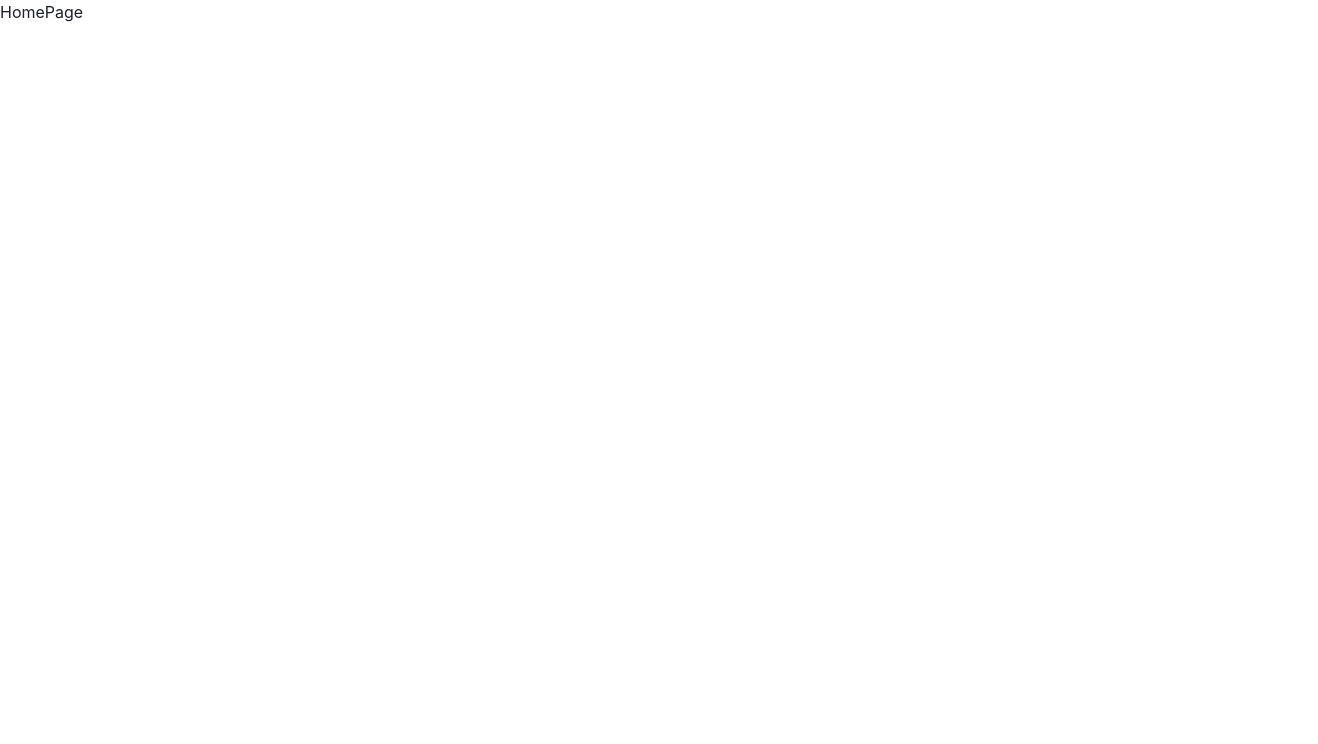
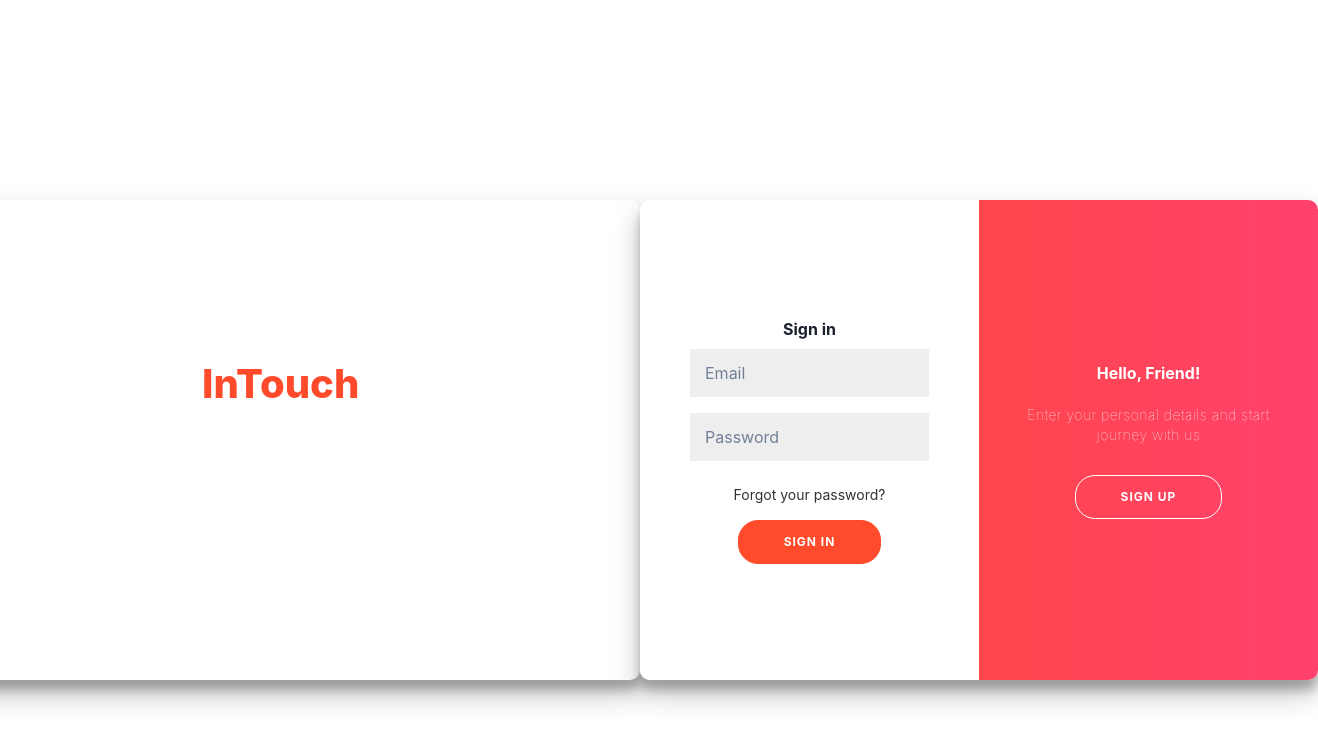
Before and after one commit to vigkrishna/InTouch, a React (Create React App) app in the folder frontend/: page / in a window 1280 px wide. Shown: the top 744 px of the page, 1318 px wide, since content can reach past the window. Built offline with nearby package versions, Linux system fonts and the light colour scheme.

Commit message:
frontend work

```diff
--- a/frontend/package.json
+++ b/frontend/package.json
@@ -16,6 +16,7 @@
     "react-dom": "^18.2.0",
     "react-router-dom": "^5.3.4",
     "react-scripts": "5.0.1",
+    "styled-components": "^6.0.5",
     "web-vitals": "^2.1.4"
   },
   "nodemonConfig": {
--- a/frontend/src/App.css
+++ b/frontend/src/App.css
@@ -0,0 +1,12 @@
+@import url('https://fonts.googleapis.com/css2?family=Poppins:wght@300;700&family=Roboto:wght@300;400;700&display=swap');
+
+html{
+    margin: 0;
+    padding: 0;
+}
+
+.App{
+    margin-top:20vh;
+    min-height : 100vh;
+    display: flex;
+}
--- a/frontend/src/Pages/ChatPage.js
+++ b/frontend/src/Pages/ChatPage.js
@@ -16,7 +16,7 @@
   return (
     <div>
       {chat.map((chat_ele) => (
-        <div>{chat_ele.chatName} </div>
+        <div key={chat_ele._id}>{chat_ele.chatName} </div>
       ))}
     </div>
   );
--- /dev/null
+++ b/frontend/src/Pages/Components.js
@@ -0,0 +1,194 @@
+import styled from "styled-components";
+
+export const Container = styled.div`
+  background-color: #fff;
+  border-radius: 10px;
+  box-shadow: 0 14px 28px rgba(0, 0, 0, 0.25), 0 10px 10px rgba(0, 0, 0, 0.22);
+  position: relative;
+  overflow: hidden;
+  width: 678px;
+  max-width: 100%;
+  min-height: 400px;
+  margin-top:40vh;
+`;
+
+export const Container1 = styled.div`
+display: flex;
+flex-direction: row;
+  background-color: #fff;
+  border-radius: 10px;
+  box-shadow: 0 14px 28px rgba(0, 0, 0, 0.25), 0 10px 10px rgba(0, 0, 0, 0.22);
+  position: relative;
+  overflow: hidden;
+  width: 678px;
+  max-width: 100%;
+  min-height: 400px;
+  margin-top:40vh;
+`;
+
+
+export const Text = styled.div`
+
+font-size: 2.5rem;
+color: #ff4b2b;
+align-text: center;
+font-weight: 800;
+margin: 12vw 30vh
+
+
+`;
+
+export const Box= styled.div`
+
+font-size: 1.5rem;
+color: black ;
+`;
+
+
+export const SignUpContainer = styled.div`
+  position: absolute;
+  top: 0;
+  height: 100%;
+  transition: all 0.6s ease-in-out;
+  left: 0;
+  width: 50%;
+  opacity: 0;
+  z-index: 1;
+  ${props =>
+    props.signingIn !== true
+      ? `
+  transform: translateX(100%);
+	opacity: 1;
+	z-index: 5;
+	`
+      : null}
+`;
+
+export const SignInContainer = styled.div`
+  position: absolute;
+  top: 0;
+  height: 100%;
+  transition: all 0.6s ease-in-out;
+  left: 0;
+  width: 50%;
+  z-index: 2;
+  ${props => (props.signingIn !== true ? `transform: translateX(100%);` : null)}
+`;
+
+export const Form = styled.form`
+  background-color: #ffffff;
+  display: flex;
+  align-items: center;
+  justify-content: center;
+  flex-direction: column;
+  padding: 0 50px;
+  height: 100%;
+  text-align: center;
+`;
+
+export const Title = styled.h1`
+  font-weight: bold;
+  margin: 0;
+`;
+
+export const Input = styled.input`
+  background-color: #eee;
+  border: none;
+  padding: 12px 15px;
+  margin: 8px 0;
+  width: 100%;
+`;
+
+export const Button = styled.button`
+  border-radius: 20px;
+  border: 1px solid #ff4b2b;
+  background-color: #ff4b2b;
+  color: #ffffff;
+  font-size: 12px;
+  font-weight: bold;
+  padding: 12px 45px;
+  letter-spacing: 1px;
+  text-transform: uppercase;
+  transition: transform 80ms ease-in;
+  &:active {
+    transform: scale(0.95);
+  }
+  &:focus {
+    outline: none;
+  }
+`;
+
+export const GhostButton = styled(Button)`
+  background-color: transparent;
+  border-color: #ffffff;
+`;
+
+export const Anchor = styled.a`
+  color: #333;
+  font-size: 14px;
+  text-decoration: none;
+  margin: 15px 0;
+`;
+
+export const OverlayContainer = styled.div`
+  position: absolute;
+  top: 0;
+  left: 50%;
+  width: 50%;
+  height: 100%;
+  overflow: hidden;
+  transition: transform 0.6s ease-in-out;
+  z-index: 100;
+  ${props =>
+    props.signingIn !== true ? `transform: translateX(-100%);` : null}
+`;
+
+export const Overlay = styled.div`
+  background: #ff416c;
+  background: -webkit-linear-gradient(to right, #ff4b2b, #ff416c);
+  background: linear-gradient(to right, #ff4b2b, #ff416c);
+  background-repeat: no-repeat;
+  background-size: cover;
+  background-position: 0 0;
+  color: #ffffff;
+  position: relative;
+  left: -100%;
+  height: 100%;
+  width: 200%;
+  transform: translateX(0);
+  transition: transform 0.6s ease-in-out;
+  ${props => (props.signingIn !== true ? `transform: translateX(50%);` : null)}
+`;
+
+export const OverlayPanel = styled.div`
+  position: absolute;
+  display: flex;
+  align-items: center;
+  justify-content: center;
+  flex-direction: column;
+  padding: 0 40px;
+  text-align: center;
+  top: 0;
+  height: 100%;
+  width: 50%;
+  transform: translateX(0);
+  transition: transform 0.6s ease-in-out;
+`;
+
+export const LeftOverlayPanel = styled(OverlayPanel)`
+  transform: translateX(-20%);
+  ${props => (props.signingIn !== true ? `transform: translateX(0);` : null)}
+`;
+
+export const RightOverlayPanel = styled(OverlayPanel)`
+  right: 0;
+  transform: translateX(0);
+  ${props => (props.signingIn !== true ? `transform: translateX(20%);` : null)}
+`;
+export const Paragraph = styled.p`
+  font-size: 14px;
+  font-weight: 100;
+  line-height: 20px;
+  letter-spacing: 0.5px;
+  margin: 20px 0 30px;
+`;
--- a/frontend/src/Pages/HomePage.js
+++ b/frontend/src/Pages/HomePage.js
@@ -1,9 +1,112 @@
-import React from 'react'
+import React, { useState } from 'react'
+import * as Components from "./Components";
+import './styles.css'
+
 
 const HomePage = () => {
-  return (
-    <div>HomePage</div>
-  )
-}
+
+      const [signIn, toggle] =useState(true);
+      const [name, setName] = useState();
+      const [email, setEmail] = useState();
+      const [password, setPassword] = useState();
+
+      const submitHandler=()=>{
+
+      }
+
+      return (<>
+      <Components.Container1>
+       <Components.Text>InTouch</Components.Text>
+       {/* <Components.Box>Real-Time Chatting Website</Components.Box> */}
+      </Components.Container1>
+
+
+
+        <Components.Container>
+          <Components.SignUpContainer signingIn={signIn}>
+            <Components.Form>
+              <Components.Title>Create Account</Components.Title>
+
+              <Components.Input
+              type="text"
+              placeholder="Name"
+              onChange={(e)=>setName(e.target.value)}
+              on
+
+
+
+
+              />
+              <Components.Input
+               type="email"
+               placeholder="Email"
+               onChange={(e)=>setEmail(e.target.value)}
+
+               />
+
+
+              <Components.Input
+               type="password"
+                placeholder="Password"
+                onChange={(e)=>setPassword(e.target.value)}
+
+
+                />
+
+              <Components.Button
+              onClick={submitHandler}
+
+              >Sign Up</Components.Button>
+            </Components.Form>
+          </Components.SignUpContainer>
+          <Components.SignInContainer signingIn={signIn}>
+            <Components.Form>
+              <Components.Title>Sign in</Components.Title>
+              <Components.Input
+               type="email"
+                placeholder="Email"
+                onChange={(e)=>setEmail(e.target.value)}
+
+                />
+              <Components.Input
+               type="password"
+                placeholder="Password"
+                onChange={(e)=>setPassword(e.target.value)}
+                />
+              <Components.Anchor href="#">Forgot your password?</Components.Anchor>
+              <Components.Button
+              onClick={submitHandler}
+
+              >Sign In</Components.Button>
+            </Components.Form>
+          </Components.SignInContainer>
+          <Components.OverlayContainer signingIn={signIn}>
+            <Components.Overlay signingIn={signIn}>
+              <Components.LeftOverlayPanel signingIn={signIn}>
+                <Components.Title>Welcome Back!</Components.Title>
+                <Components.Paragraph>
+                  To keep connected with us please login with your personal info
+                </Components.Paragraph>
+                <Components.GhostButton onClick={() => toggle(true)}>
+                  Sign In
+                </Components.GhostButton>
+              </Components.LeftOverlayPanel>
+              <Components.RightOverlayPanel signingIn={signIn}>
+                <Components.Title>Hello, Friend!</Components.Title>
+                <Components.Paragraph>
+                  Enter your personal details and start journey with us
+                </Components.Paragraph>
+                <Components.GhostButton onClick={() => toggle(false)}>
+                  Sign Up
+                </Components.GhostButton>
+              </Components.RightOverlayPanel>
+            </Components.Overlay>
+          </Components.OverlayContainer>
+        </Components.Container>
+        </>
+      );
+    }
+
+
 
 export default HomePage
--- /dev/null
+++ b/frontend/src/Pages/styles.css
@@ -0,0 +1,17 @@
+@import url("https://fonts.googleapis.com/css?family=Montserrat:400,800");
+
+* {
+  box-sizing: border-box;
+
+}
+
+body {
+  background: #f6f5f7;
+  display: flex;
+  justify-content: center;
+  align-items: center;
+  flex-direction: column;
+  font-family: "Montserrat", sans-serif;
+  height: 50vh;
+  margin: 20px 0 50px;
+}
```
Also changed, not shown: frontend/src/Pages/Name.js (added), 1 other file (tests, documents, lock files or other folders).
